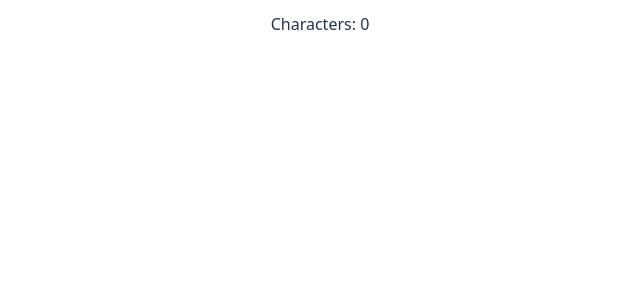
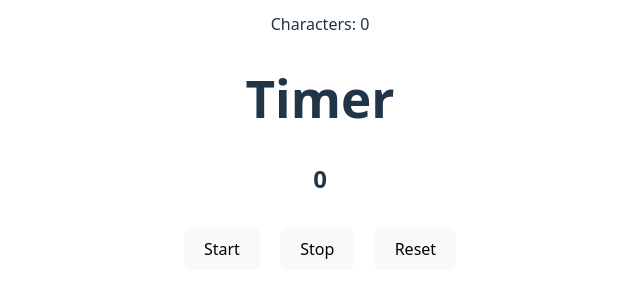
Before and after one commit to Navapu/FullStack_ANavarro, a React (Vite) app in the folder dia08/starting-hooks/: page / in a window 1280 px wide. Shown: the part 2164-2462 px from the top of the page, without its empty margins (320-960 px from the left). Before the commit the page ends 2248 px from the top, so only its background shows below. Built offline with nearby package versions, Linux system fonts and the light colour scheme.

Commit message:
Add basic timer component with start, stop, and reset functionality

```diff
--- a/dia08/starting-hooks/src/App.jsx
+++ b/dia08/starting-hooks/src/App.jsx
@@ -15,6 +15,7 @@ function App() {
       <Gallery />
       <Game randomnumber={randomnumber}/>
       <TextArea />
+      <Timer />
     </>
   )
 }
@@ -199,4 +200,42 @@ const TextArea = () => {
   )
 }
 
+const Timer = () => {
+  const [time, setTime] = useState(0)
+  const [isActive, setIsActive] = useState(false)
+  const [intervalId, setIntervalId] = useState(null)
+
+  const handleStart = () => {
+    if (isActive) return;
+
+    setIsActive(true)
+    const id = setInterval(() => {
+      setTime((prev) => {
+        const next = prev + 0.1;
+        return Math.round(next * 100) / 100;
+      });
+    }, 100);
+    setIntervalId(id)
+  }
+
+  const handleStop = () => {
+    clearInterval(intervalId)
+    setIsActive(false)
+  }
+
+  const handleReset = () => {
+    setTime(0)
+  }
+
+  return(
+    <div className='movie-section'>
+      <h1>Timer</h1>
+      <h2>{time}</h2>
+      <button onClick={handleStart}>Start</button>
+      <button onClick={handleStop}>Stop</button>
+      <button onClick={handleReset}>Reset</button>
+    </div>
+  )
+}
+
 export default App
```
